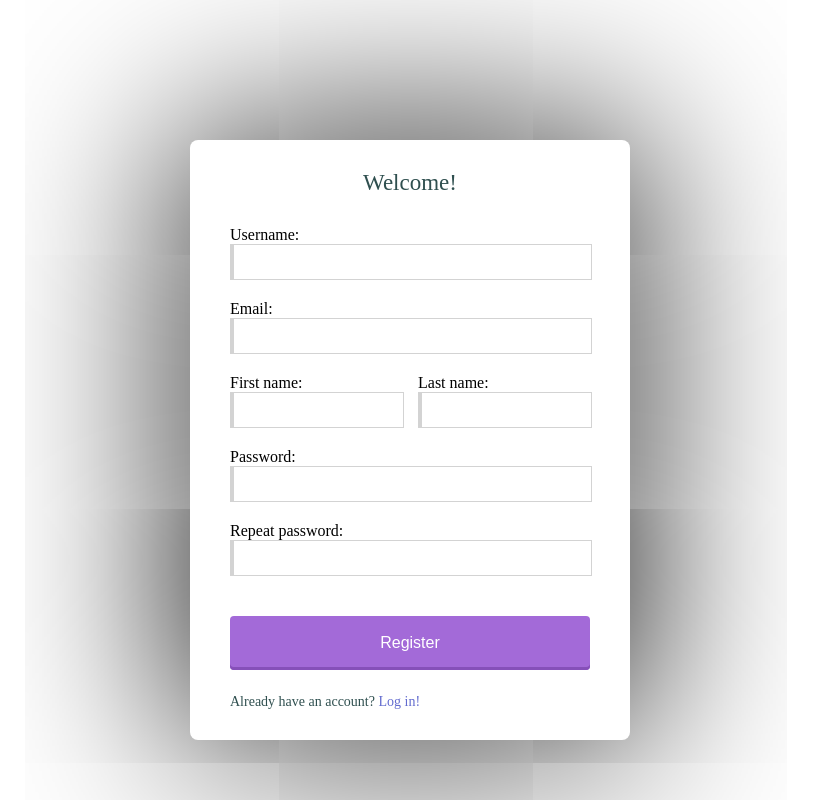
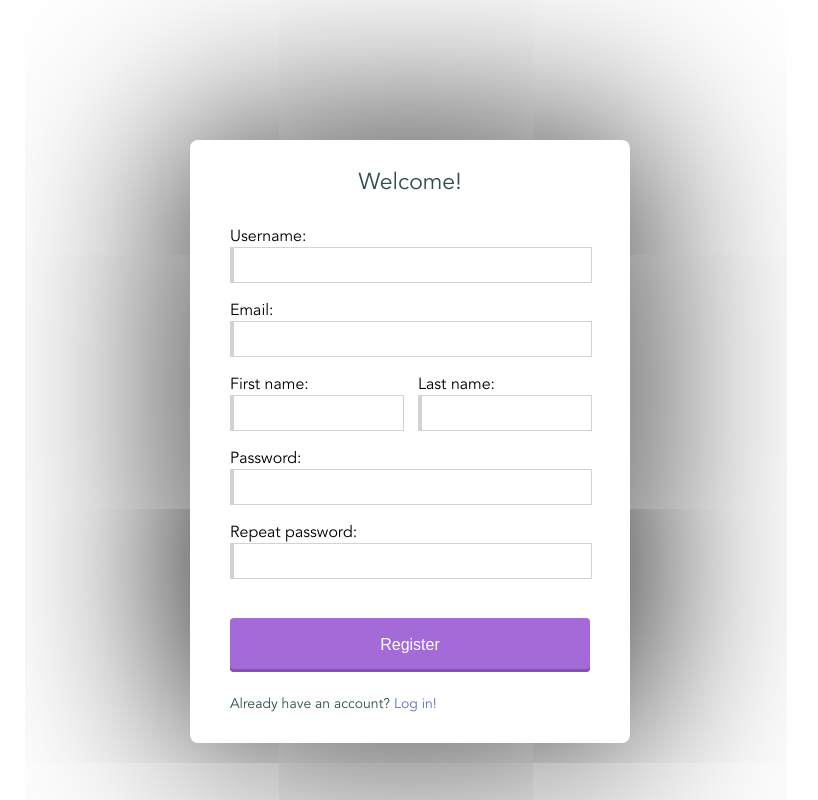
Before and after one commit to JaninaWibker/auth, a website: page public/register.html in a window 1280 px wide. Shown: the whole page, without its empty margins (230-1048 px from the left). Drawn offline with Linux system fonts and the light colour scheme.

Commit message:
fonts, favicon - fixed the font bug (hopefully; commiting this so it can be tested) - added favicon and all that good stuff (https://realfavicongenerator.net is the best)

```diff
--- a/auth.js
+++ b/auth.js
@@ -42,7 +42,7 @@ const auth = (private_key, public_key, onAdd=() => {}, onDelete=() => {}) => {
   })
 
   const login = (username, password, cb) =>
-    db.authenticateUserIfExists(username, password, null, (err, user) => {
+    db.authenticateUserIfExists(username, password, null, (err, user, info) => {
       console.log('[auth/login]', err, { id: user.id, username: user.username })
       if(user) {
         const payload = { id: user.id, username: user.username, iss: 'accounts.jannik.ml', partial_key: false, enabled_2fa: user['2fa_enabled'] === 1 ? true : false, account_type: user.account_type }
--- a/db.js
+++ b/db.js
@@ -22,7 +22,7 @@ const authenticateUserIfExists = (username, password, code_2fa, cb) => {
 
         db.get('SELECT username, rowid as id, first_name, last_name, email, creation_date, modification_date, account_type, metadata FROM users WHERE (username = ? OR email = ?) AND password = ?', username, username, hash)
           .then(row => cb(null, row ? row : false))
-          .catch(err => cb(null, false, { message: 'incorrect password' }))
+          .catch(err => cb(err, false, { message: 'incorrect password' }))
       })
       .catch(err => (console.log(err), cb(null, false, { message: 'user not found' }))))
 }
@@ -95,7 +95,7 @@ const addUser = (username, password, first_name, last_name, email, cb) => {
             .then(x => cb(null, x))
             .catch(x => cb(x, null))
         } else {
-          cb({ message: 'username or email already exists'}, null)
+          cb({ message: 'username or email already exists' }, null)
         }
       })
 
--- a/public/main.css
+++ b/public/main.css
@@ -1,3 +1,24 @@
+@font-face {
+  font-family: 'AvenirLTStd';
+  font-weight: 300;
+  src: local('Avenir'), local('AvenirLTStd'), local('Avenir Next'), url('/fonts/AvenirLTStd-Light.woff')
+}
+@font-face {
+  font-family: 'AvenirLTStd';
+  font-weight: 400;
+  src: local('Avenir'), local('AvenirLTStd'), local('Avenir Next'), url('/fonts/AvenirLTStd-Book.woff');
+}
+@font-face {
+  font-family: 'AvenirLTStd';
+  font-weight: 500;
+  src: local('Avenir'), local('AvenirLTStd'), local('Avenir Next'), url('/fonts/AvenirLTStd-Medium.woff');;
+}
+@font-face {
+  font-family: 'AvenirLTStd';
+  font-weight: 900;
+  src: local('Avenir'), local('AvenirLTStd'), local('Avenir Next'), url('/fonts/AvenirLTStd-Black.woff');
+}
+
 body.theme-light, body:not([class]) {
   --accent-color-opacity: #4A54C733;
   --accent-color: #4A54C7;
--- a/public/register.html
+++ b/public/register.html
@@ -4,7 +4,14 @@
     <meta charset="utf-8">
     <meta name="viewport" content="width=device-width, initial-scale=1, shrink-to-fit=no">
     <title>Login</title>
-    <link rel="stylesheet" href="./main.css"
+    <link rel="stylesheet" href="./main.css">
+    <link rel="apple-touch-icon" sizes="180x180" href="/static/apple-touch-icon.png">
+    <link rel="icon" type="image/png" sizes="32x32" href="/static/favicon-32x32.png">
+    <link rel="manifest" href="/static/manifest.json">
+    <link rel="icon" type="image/png" sizes="16x16" href="/static/favicon-16x16.png">
+    <link rel="mask-icon" href="/static/safari-pinned-tab.svg" color="#42b983">
+    <meta name="msapplication-TileColor" content="#42b983">
+    <meta name="theme-color" content="#ffffff">
   </head>
   <body class="theme-light">
     <noscript>
@@ -89,7 +96,7 @@
               : Promise.reject(json)
             })
             .then(post('/login', { username: username, password: password })
-            .then(function(res) { return res.status === 401 ? Promise.reject({ status: res.status, message: res.json() }) : res.json() })
+              .then(function(res) { return res.status === 401 ? Promise.reject({ status: res.status, message: res.json() }) : res.json() })
               .then(function(res) {
                 return window.location.replace(getUrlParameter('from') + '?href=' + encodeURIComponent(getUrlParameter('href')) + '&jwt=' + res.token )
               })
```
Also changed, not shown: public/browserconfig.xml (added, +9 -0 lines), public/login.html (+8 -1 lines), public/favicon.ico (added), public/fonts/AvenirLTStd-Black.woff (added), public/fonts/AvenirLTStd-Book.woff (added), public/fonts/AvenirLTStd-Light.woff (added), public/fonts/AvenirLTStd-Medium.woff (added), public/fonts/AvenirLTStd-Roman.woff (added), public/mstile-150x150.png (added), public/static/android-chrome-192x192.png (added), public/static/android-chrome-256x256.png (added), public/static/apple-touch-icon.png (added), public/static/favicon-16x16.png (added), public/static/favicon-32x32.png (added), 2 more files.
